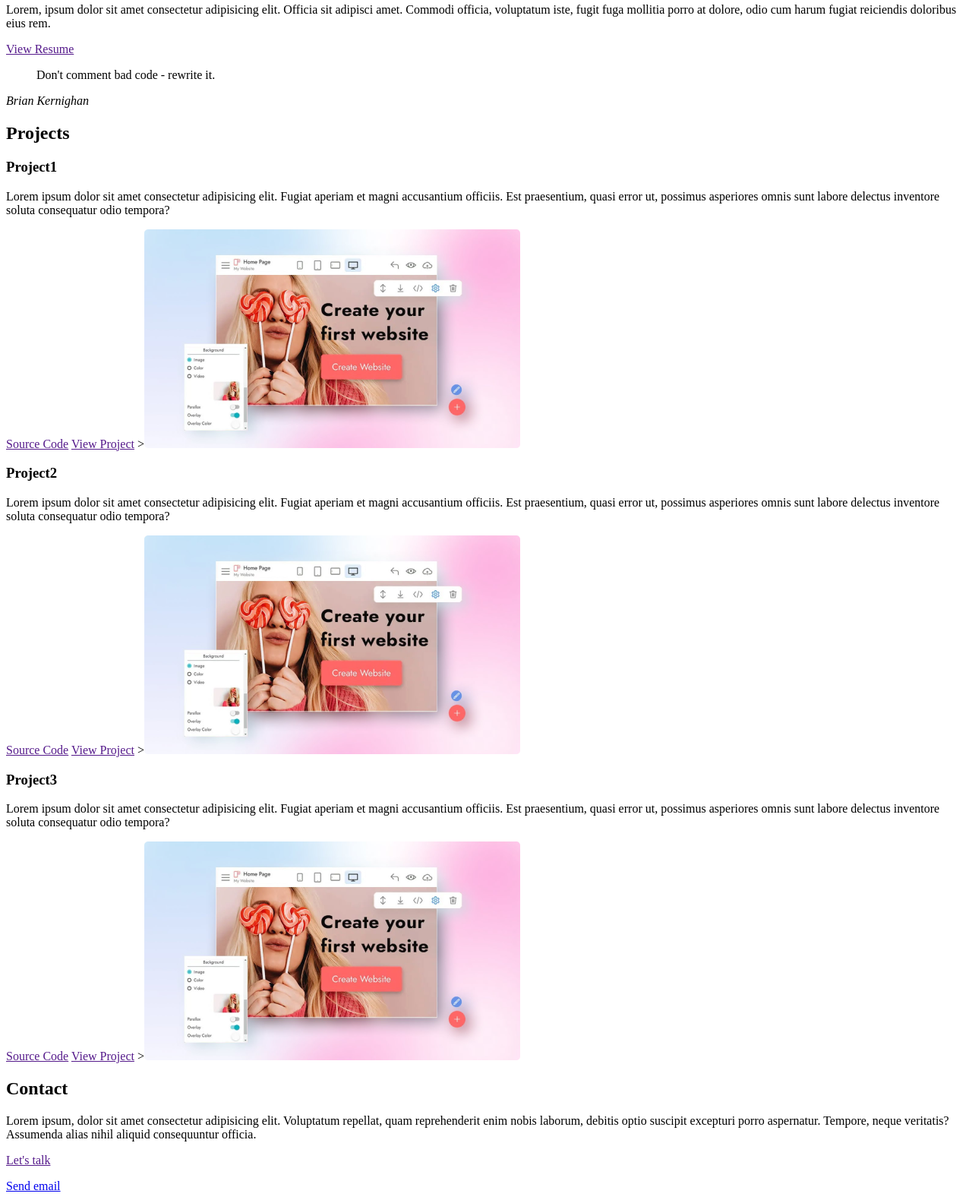
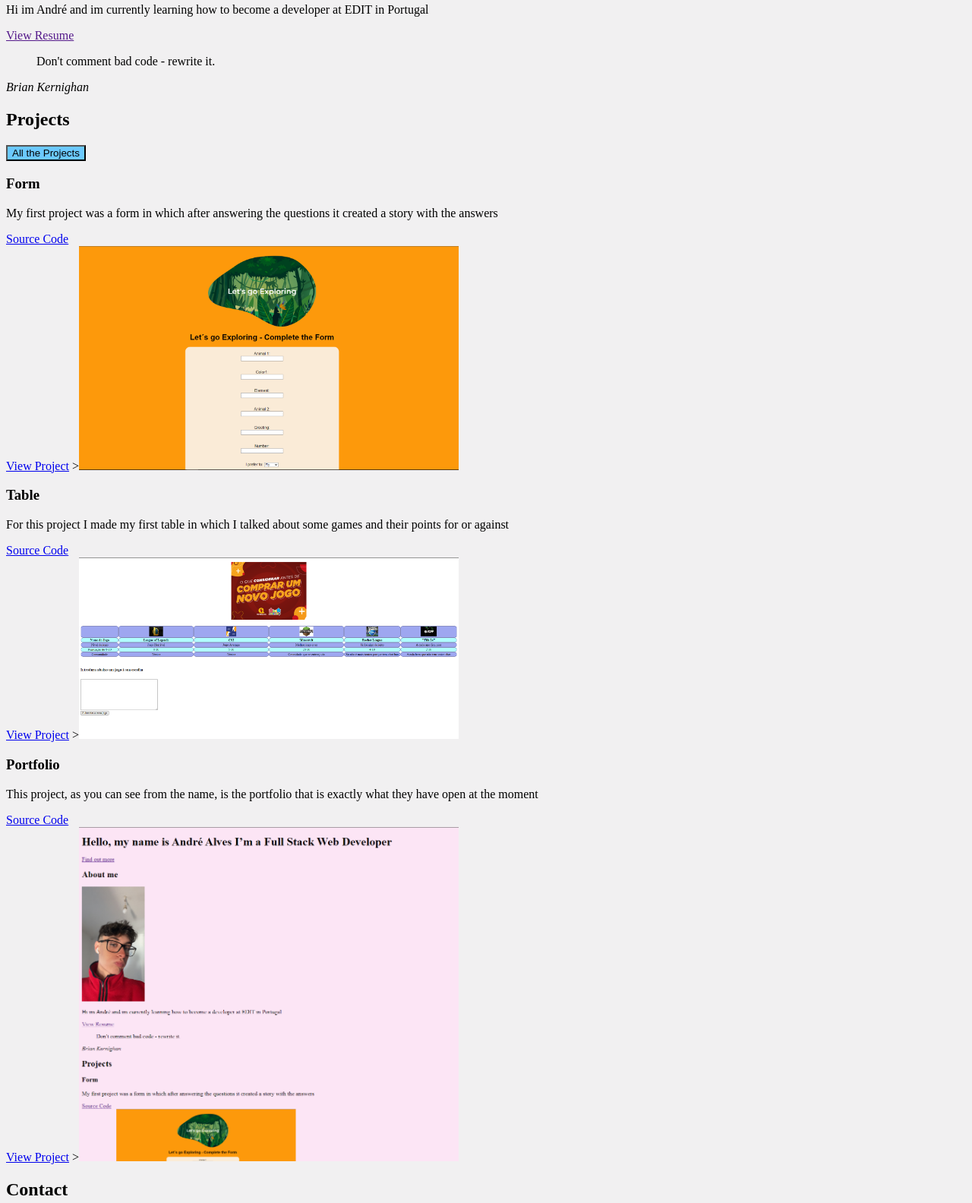
Before and after one commit to Pinotas/Portfolio, a plain HTML site: page index.html in a window 1280 px wide. Shown: the part 501-2085 px from the top of the page at 76% size. Drawn offline with Linux system fonts and the light colour scheme.

Commit message:
update index.html

```diff
--- a/index.html
+++ b/index.html
@@ -6,7 +6,7 @@
     <meta name="viewport" content="width=device-width, initial-scale=1.0" />
     <title>Potfólio André</title>
   </head>
-  <body>
+  <body style="background-color: rgb(241, 240, 241)">
     <header>
       <h1>Hello, my name is André Alves I’m a Full Stack Web Developer</h1>
       <a href="#Contact">Find out more</a>
@@ -15,12 +15,14 @@
       <section id="about" class="about">
         <h2>About me</h2>
         <div>
-          <img src="./img/developer.png" alt="" width="500" />
+          <img
+            src="./img/Imagem WhatsApp 2023-01-12 às 13.21.35.jpg"
+            alt=""
+            width="175"
+          />
           <p>
-            Lorem, ipsum dolor sit amet consectetur adipisicing elit. Officia
-            sit adipisci amet. Commodi officia, voluptatum iste, fugit fuga
-            mollitia porro at dolore, odio cum harum fugiat reiciendis doloribus
-            eius rem.
+            Hi im André and im currently learning how to become a developer at
+            EDIT in Portugal
           </p>
           <a href="">View Resume</a>
         </div>
@@ -29,53 +31,54 @@
       </section>
       <section id="Projects" class="Projects">
         <h2>Projects</h2>
+        <a href="Projetcs.html"
+          ><input
+            type="submit"
+            value="All the Projects"
+            style="background-color: rgb(107, 201, 255)"
+        /></a>
         <article>
-          <h3>Project1</h3>
+          <h3>Form</h3>
           <p>
-            Lorem ipsum dolor sit amet consectetur adipisicing elit. Fugiat
-            aperiam et magni accusantium officiis. Est praesentium, quasi error
-            ut, possimus asperiores omnis sunt labore delectus inventore soluta
-            consequatur odio tempora?
+            My first project was a form in which after answering the questions
+            it created a story with the answers
           </p>
-          <a href="">Source Code</a>
-          <a href="">View Project</a>
-          ><img src="img/project-image1.png" />
+          <a href="https://github.com/Pinotas/Form">Source Code</a>
+          <br />
+          <a href="https://pinotas.github.io/Form/">View Project</a>
+          ><img src="./img/Capturar.PNG" width="500" />
         </article>
         <article>
-          <h3>Project2</h3>
+          <h3>Table</h3>
           <p>
-            Lorem ipsum dolor sit amet consectetur adipisicing elit. Fugiat
-            aperiam et magni accusantium officiis. Est praesentium, quasi error
-            ut, possimus asperiores omnis sunt labore delectus inventore soluta
-            consequatur odio tempora?
+            For this project I made my first table in which I talked about some
+            games and their points for or against
           </p>
-          <a href="">Source Code</a>
-          <a href="">View Project</a>
-          ><img src="img/project-image1.png" />
+          <a href="https://github.com/Pinotas/Tabela-teste">Source Code</a>
+          <br />
+          <a href="https://pinotas.github.io/Tabela-teste/">View Project</a>
+          ><img src="./img/tabela.PNG" width="500" />
         </article>
         <article>
-          <h3>Project3</h3>
+          <h3>Portfolio</h3>
           <p>
-            Lorem ipsum dolor sit amet consectetur adipisicing elit. Fugiat
-            aperiam et magni accusantium officiis. Est praesentium, quasi error
-            ut, possimus asperiores omnis sunt labore delectus inventore soluta
-            consequatur odio tempora?
+            This project, as you can see from the name, is the portfolio that is
+            exactly what they have open at the moment
           </p>
-          <a href="">Source Code</a>
-          <a href="">View Project</a>
-          ><img src="img/project-image1.png" />
+          <a href="https://github.com/Pinotas/Portfolio">Source Code</a>
+          <br />
+          <a href="https://pinotas.github.io/Portfolio/">View Project</a>
+          ><img src="./img/portfolio.PNG" width="500" />
         </article>
       </section>
       <section id="Contact">
         <h2>Contact</h2>
         <p>
-          Lorem ipsum, dolor sit amet consectetur adipisicing elit. Voluptatum
-          repellat, quam reprehenderit enim nobis laborum, debitis optio
-          suscipit excepturi porro aspernatur. Tempore, neque veritatis?
-          Assumenda alias nihil aliquid consequuntur officia.
+          Feel free to send me an email and let me know what you think, be it
+          suggestions or anything else :).
         </p>
         <a href="">Let's talk</a>
-        <p><a href="mailto:someone@example.com">Send email</a></p>
+        <p><a href="mailto:andrealves1340@gmail.com">Send email</a></p>
       </section>
     </main>
     <footer>
@@ -84,13 +87,13 @@
           <a href="">Linkedin</a>
         </li>
         <li>
-          <a href="">Github</a>
+          <a href="https://github.com/Pinotas">Github</a>
         </li>
         <li>
-          <a href="">Twitter</a>
+          <a href="https://twitter.com/home">Twitter</a>
         </li>
         <li>
-          <a href="">Dev.to</a>
+          <a href="https://dev.to/pinotas">Dev.to</a>
         </li>
       </ul>
       <p>@2023 Developed by André Alves</p>
```
Also changed, not shown: Projetcs.html (added, +43 -0 lines), favicon.ico (deleted), img/Capturar.PNG (added), img/Imagem WhatsApp 2023-01-12 às 13.21.35.jpg (added), img/portfolio.PNG (added), img/tabela.PNG (added).
